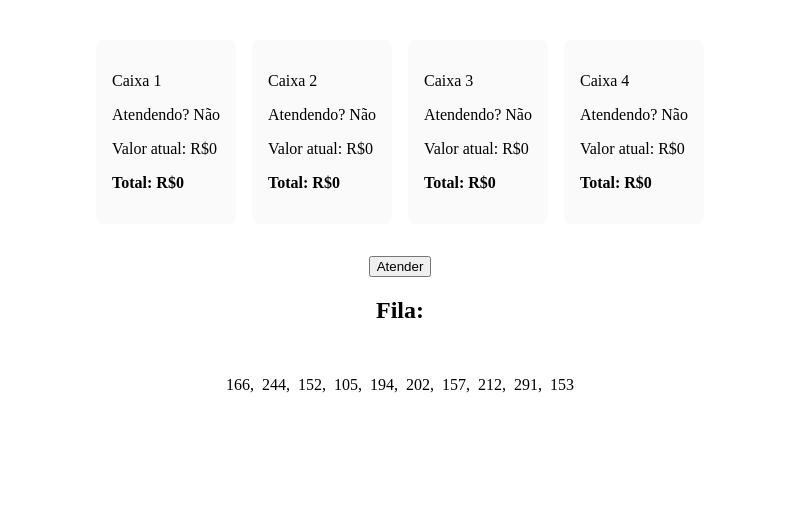
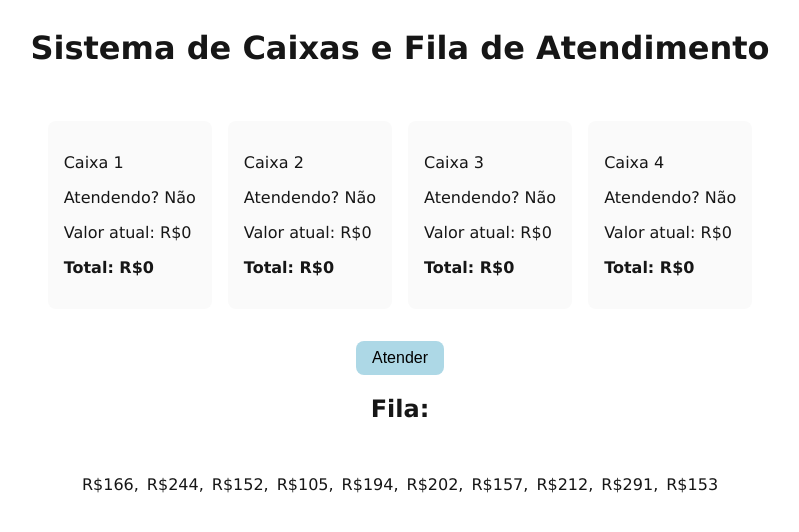
Before and after one commit to etiontdn/prova-monitoria-dcc202, a plain HTML site: page index.html in a window 1280 px wide. Shown: the whole page, without its empty margins (240-1039 px from the left). Drawn offline with Linux system fonts and the light colour scheme.

Commit message:
resolvendo detalhes finais e comentários

```diff
--- a/index.html
+++ b/index.html
@@ -8,6 +8,7 @@
 </head>
 <body>
     <main>
+        <h1>Sistema de Caixas e Fila de Atendimento</h1>
         <div class="caixas"></div>
         <div class="botao">
             <button id="botao-atender" onclick="proximoFila()">
--- a/script.js
+++ b/script.js
@@ -1,5 +1,7 @@
 "use strict"
 
+
+//Classe caixa com todas as funcionalidades necessárias
 class Caixa {
     nome="";
     atendendo=false;
@@ -36,9 +38,11 @@ class Caixa {
     }
 }
 
+//Criamos nossas 4 Caixas
 const caixas = [new Caixa("Caixa 1"),new Caixa("Caixa 2"),new Caixa("Caixa 3"),new Caixa("Caixa 4")]
+console.log(caixas);
 
-console.log(caixas);
+
 function valorAleatorio100a300() {
     return Math.floor(100+(200*(Math.random()%200)));
 }
@@ -51,9 +55,12 @@ function gerarFila() {
     return fila;
 }
 
+//Criamos nossa fila aleatória
 let fila = gerarFila();
 console.log(fila);
 
+
+//Tenta atender o cliente representado pelo valor de suas compras
 function atender(valor) {
     let atendido = false;
     for (let i = 0; i<caixas.length; i++) {
@@ -68,6 +75,7 @@ function atender(valor) {
     return atendido;
 }
 
+//Função do botão atender, tentando atender o próximo da fila se possível
 function proximoFila() {
     if (fila.length > 0) {
         let atendido = atender(fila[0]);
@@ -86,6 +94,8 @@ function proximoFila() {
 
 const caixasEl = document.querySelector(".caixas")
 
+
+//Função que renderiza os caixas
 function renderizarCaixas() {
     caixasEl.innerHTML = "";
     for (const caixa of caixas) {
@@ -108,19 +118,25 @@ function renderizarCaixas() {
     }
 }
 
+//Renderização inicial
 renderizarCaixas();
 
 const filaEl = document.querySelector(".fila");
+
+//Renderiza também a fila, representado o cliente pelo valor de suas compras
 function renderizarFila() {
     filaEl.innerHTML = "";
     for (let i = 0; i < fila.length; i++) {
         let el = document.createElement("p");
-        el.innerText = fila[i];
+        el.innerText = "R$" + String(fila[i]);
         if (i != fila.length-1) {
             el.innerText += ", "
         }
         filaEl.appendChild(el);
     }
+    if (fila.length == 0) {
+        filaEl.innerHTML = "<p>Fila vazia</p>"
+    }
 }
 
 renderizarFila();
--- a/style.css
+++ b/style.css
@@ -1,3 +1,20 @@
+html {
+    font-family: Verdana, Geneva, Tahoma, sans-serif;
+    color: #161616;
+}
+
+main {
+    display: flex;
+    flex-direction: column;
+    justify-content: center;
+    align-items: center;
+    width: 100%;
+}
+
+main > h1 {
+    text-align: center;
+}
+
 .caixas {
     display: flex;
     flex-direction: row;
@@ -27,6 +44,23 @@
     margin:auto;
 }
 
+#botao-atender {
+    padding: 8px 16px;
+    font-size: 16px;
+    background: lightblue;
+    border-radius: 8px;
+    border-width: 0;
+}
+
+#botao-atender:hover {
+    filter:brightness(0.9);
+}
+
+#botao-atender:active {
+    transform: translateY(2px);
+}
+
+
 .fila-container {
     display: flex;
     flex-direction: column;
@@ -37,5 +71,10 @@
 .fila {
     display: flex;
     flex-direction: row;
+    justify-content: center;
     gap: 8px;
+
+    overflow-x: auto;
+    width: 80vw;
+    margin: auto;
 }
```
